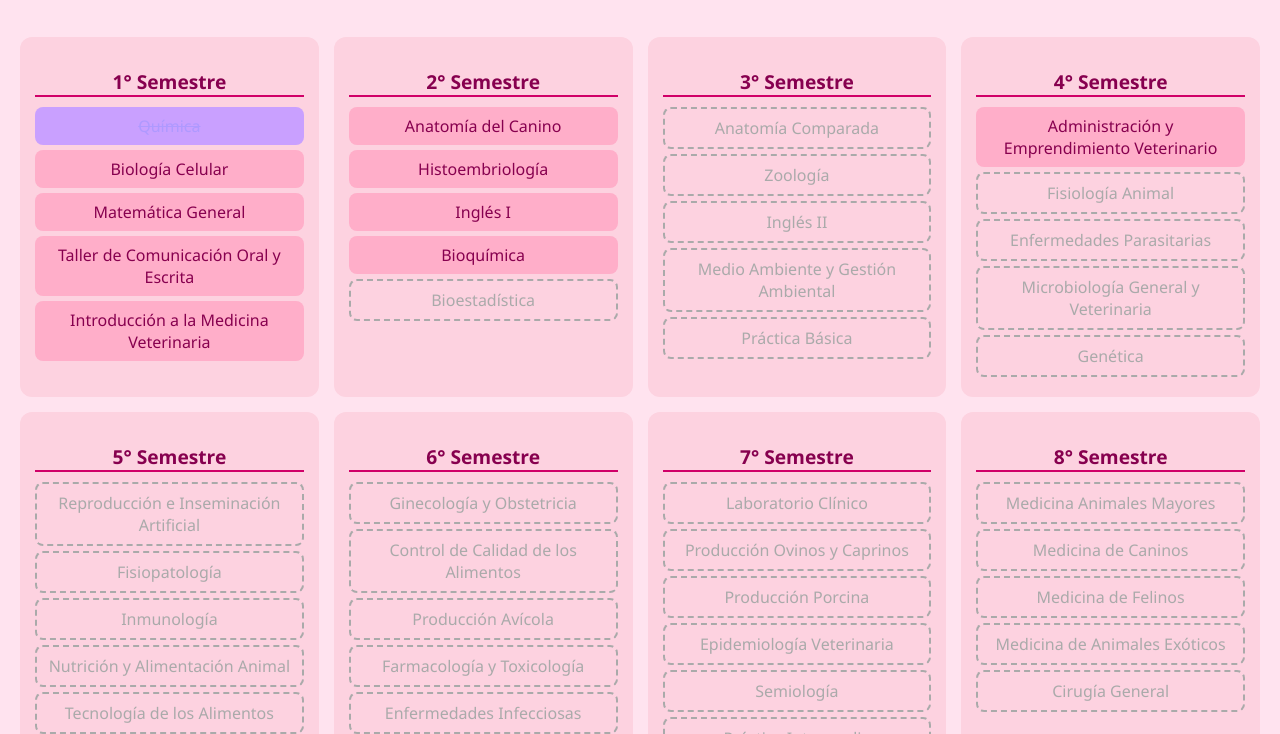
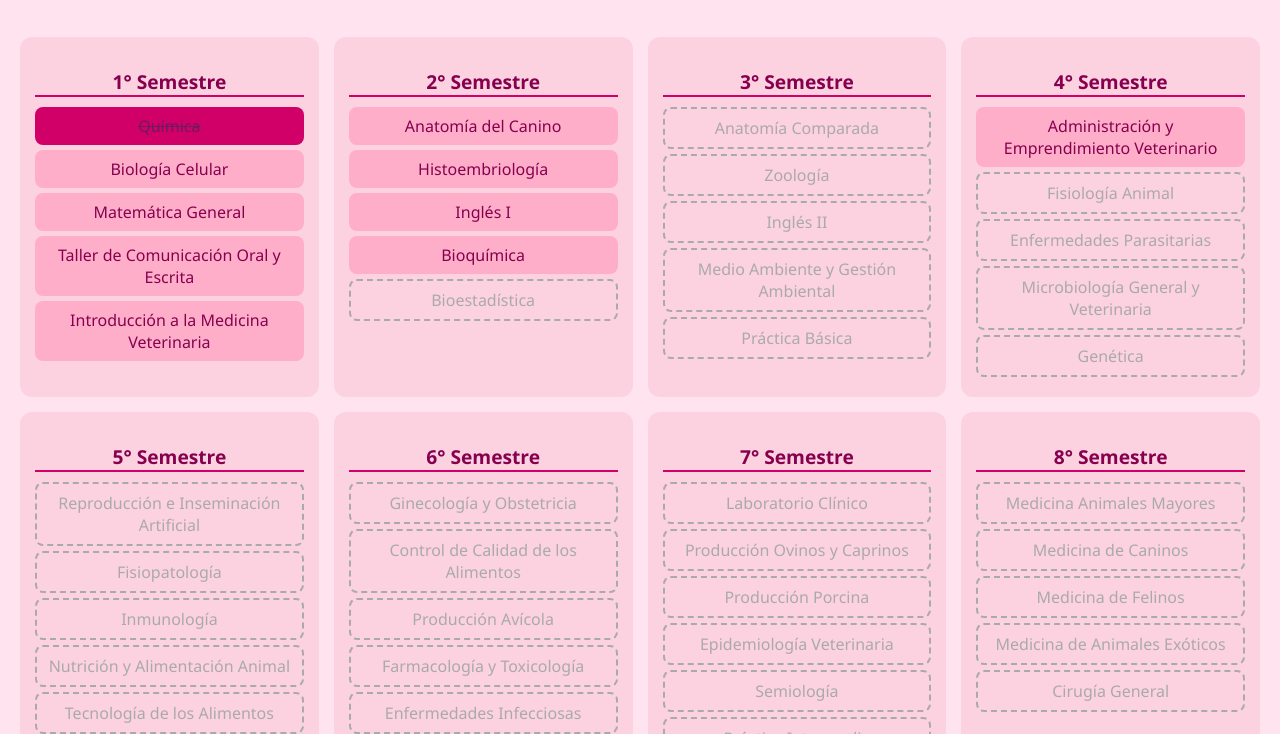
Before and after one commit to caarolineenr/medvetudla, a plain HTML site: page index.html in a window 1280 px wide. Both pictures are taken after a click on the element "Química". Shown: the part 66-800 px from the top of the page. Drawn offline with Linux system fonts and the light colour scheme.

Commit message:
Update style.css

```diff
--- a/style.css
+++ b/style.css
@@ -50,9 +50,9 @@ h1 {
 }
 
 .subject.completed {
-  background-color: #c9a0ff;
+  background-color: #d00068;
   text-decoration: line-through;
-  color: #af99ff;
+  color: #6e1960;
 }
 
 .subject:hover:not(.locked):not(.completed) {
```
